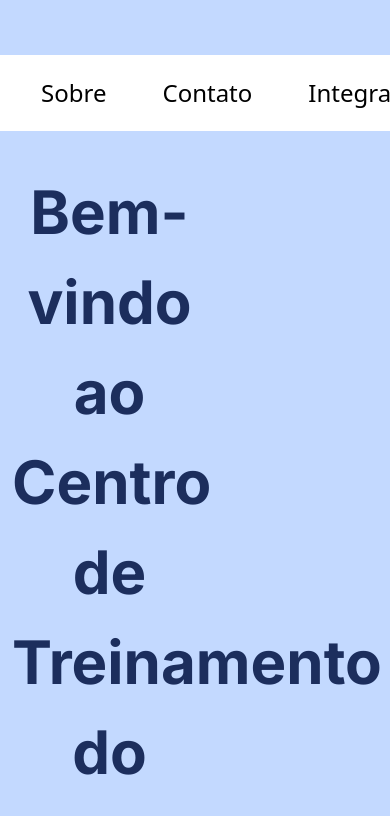
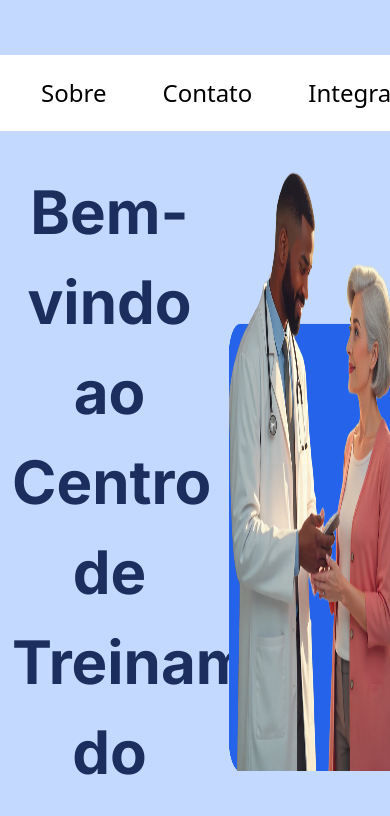
Before and after one commit to BSM-Challenge/ct-hc, a React (Vite) app: page / in a window 390 px wide. Shown: the top 816 px of the page. Built offline with nearby package versions, Linux system fonts and the light colour scheme; a web font is replaced by a local one.

Commit message:
Colocado o banner no container-image e já posicionado agora será feito a responsividade para que se adeque melhor para dispositivos móveis

```diff
--- a/src/components/Section-Welcome/index.tsx
+++ b/src/components/Section-Welcome/index.tsx
@@ -2,7 +2,7 @@ import { FaCircleArrowRight } from "react-icons/fa6";
 
 export default function SectionWelcome() {
   return (
-    <section>
+    <section className="flex">
       <div className="container-welcome w-1/2">
         <h1
           className="text-[3.75rem] text-center text-[var(--dark-blue-title)] font-bold"
@@ -30,7 +30,13 @@ export default function SectionWelcome() {
           </a>
         </div>
       </div>
-      <div className="w-1/2"></div>
+      <div className="w-1/2 flex justify-center mt-[-5rem]">
+        <img
+        src="/banner-ct.png"
+        alt=""
+        className="h-[700px] mt-5 ml-10"
+        />
+      </div>
     </section>
   );
 }
```
Also changed, not shown: public/banner-ct.png (added).
